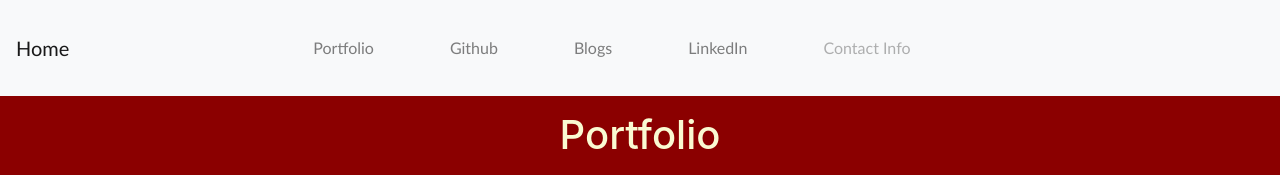
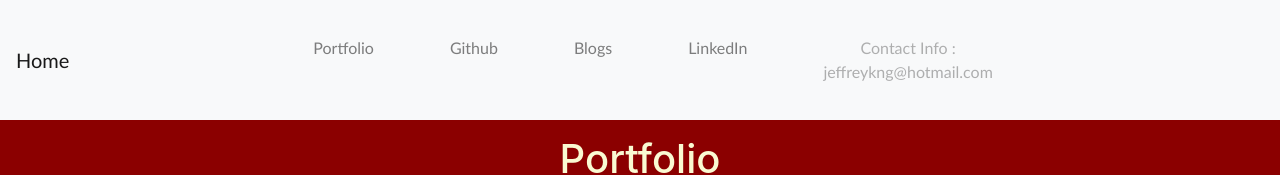
Before and after one commit to jeffng5/Developer-homepage, a plain HTML site: page projects.html in a window 1280 px wide. Shown: the top 175 px of the page. Drawn offline with nearby package versions, Linux system fonts and the light colour scheme.

Commit message:
contact info placement5

```diff
--- a/projects.html
+++ b/projects.html
@@ -26,7 +26,7 @@
           </li>
 
         <li class="nav-item">
-          <a class="nav-link disabled" href="contact.html">Contact Info</a>
+          <a class="nav-link disabled" href="">Contact Info : jeffreykng@hotmail.com</a>
         </li>
       </ul>
 
--- a/style.css
+++ b/style.css
@@ -138,6 +138,6 @@ h1.text{
 
 div.links {
     padding-left: 155px;
-    /* text-align: right; */
+
 
 }
```
